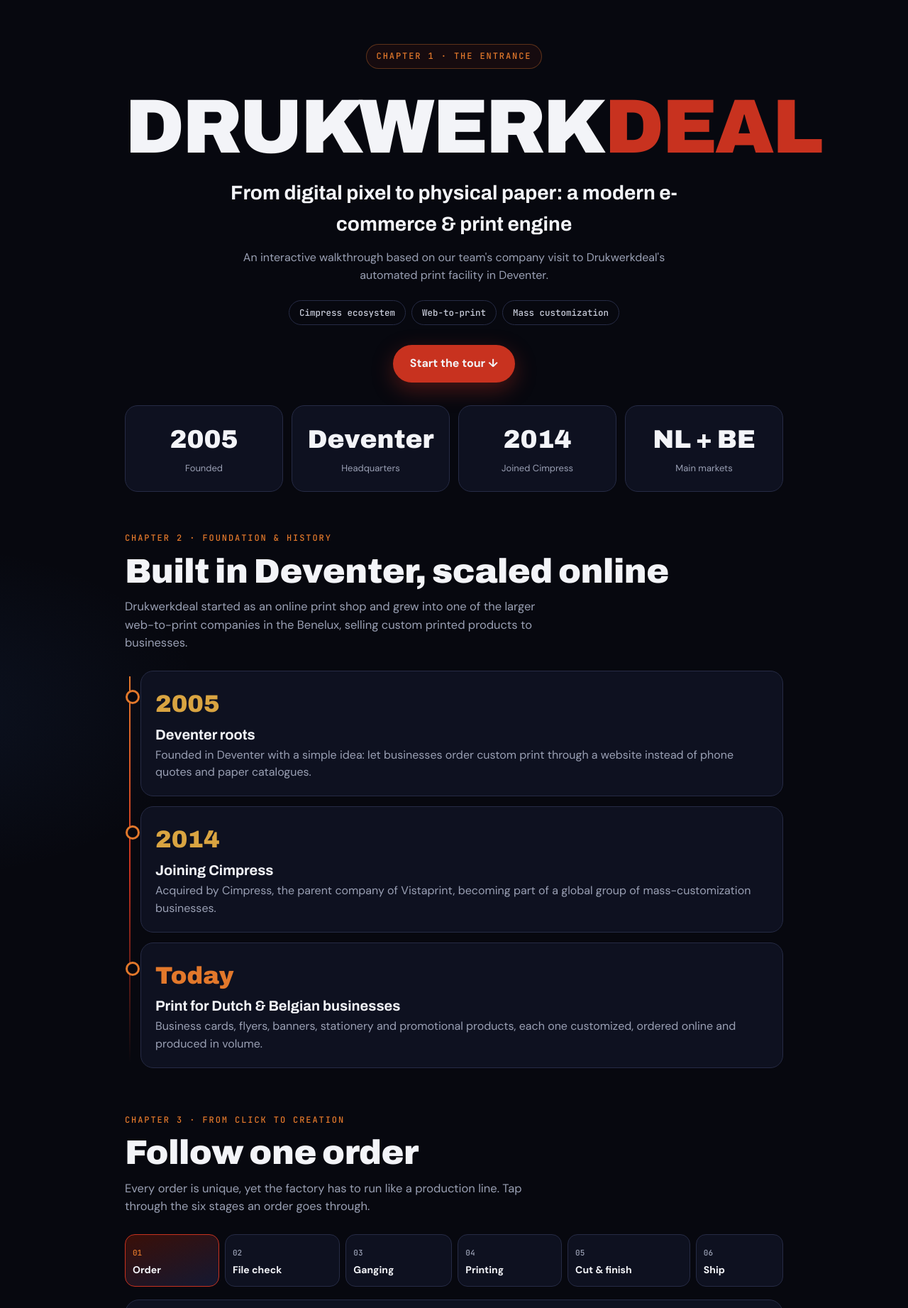
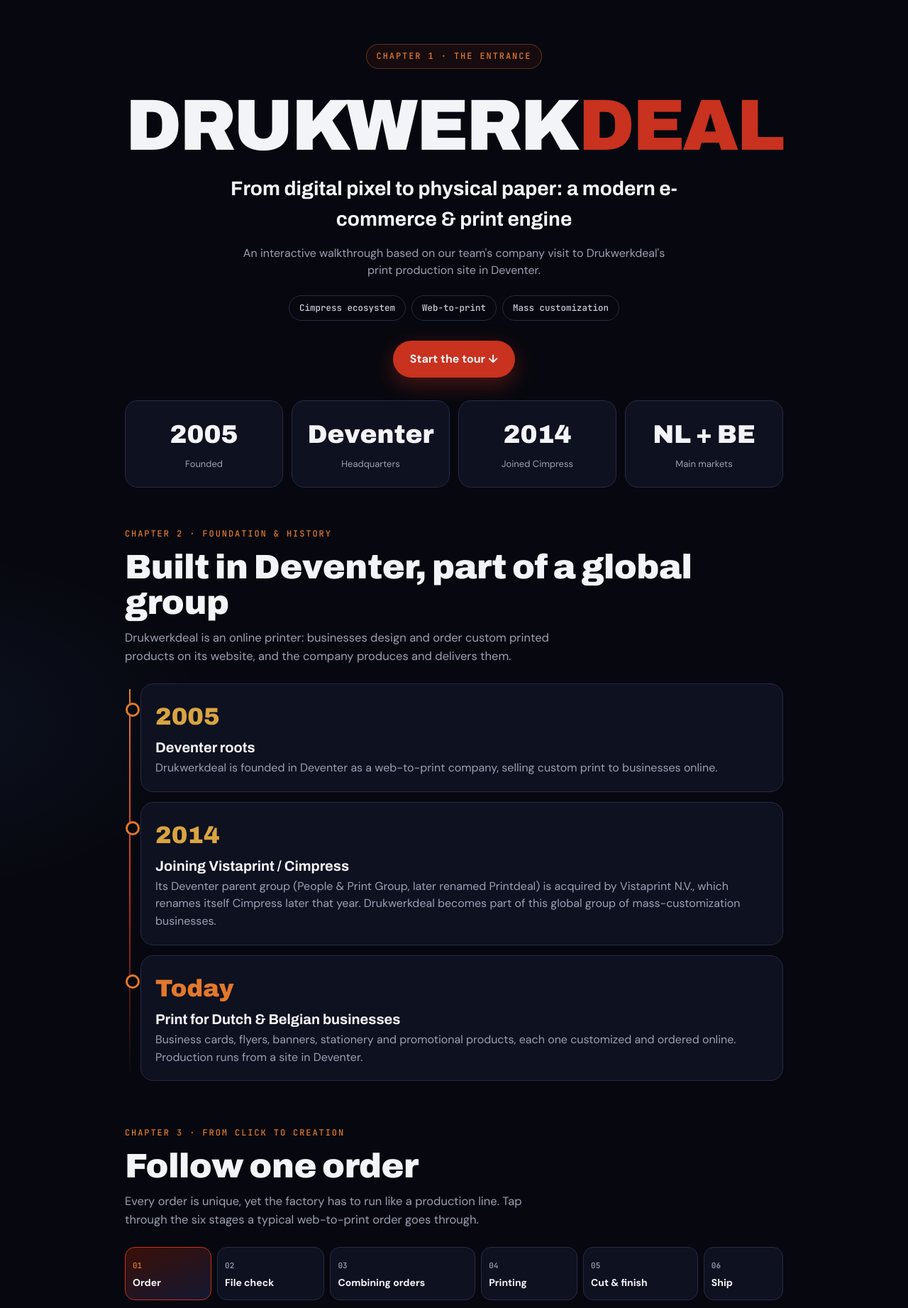
Before and after one commit to hublingcom/synergy-showdown, a plain HTML site: page drukwerkdeal.html in a window 1280 px wide. Shown: the part 57-1900 px from the top of the page at 71% size. Drawn offline with Linux system fonts and the light colour scheme.

Commit message:
Update drukwerkdeal.html

```diff
--- a/drukwerkdeal.html
+++ b/drukwerkdeal.html
@@ -4,7 +4,7 @@
 <meta charset="utf-8">
 <meta name="viewport" content="width=device-width, initial-scale=1, viewport-fit=cover">
 <title>Drukwerkdeal Visit</title>
-<meta name="description" content="Our company visit to Drukwerkdeal in Deventer: history, the journey of a print order, and a hands-on gang-run puzzle.">
+<meta name="description" content="Our company visit to Drukwerkdeal in Deventer: history, the journey of a print order, and a hands-on press sheet puzzle.">
 <link rel="preconnect" href="https://fonts.googleapis.com">
 <link rel="preconnect" href="https://fonts.gstatic.com" crossorigin>
 <link href="https://fonts.googleapis.com/css2?family=Archivo:wght@500;700;900&family=DM+Sans:wght@400;500;700&family=JetBrains+Mono:wght@500&display=swap" rel="stylesheet">
@@ -15,7 +15,7 @@
   --c1:#E2782B; --c2:#4C8DF6; --c3:#3FB37F; --c4:#D9A441; --c5:#B46BE8; --c6:#E85D75; --c7:#3CC4C8; --c8:#9DB04A;
 }
 *{box-sizing:border-box}
-html,body{margin:0}
+html,body{margin:0;overflow-x:hidden}
 body{background:var(--bg);color:var(--ink);font-family:'DM Sans',system-ui,-apple-system,sans-serif;line-height:1.55;-webkit-tap-highlight-color:transparent;
   background-image:radial-gradient(900px 500px at 85% -10%,rgba(200,50,31,.22),transparent 60%),radial-gradient(700px 400px at -10% 30%,rgba(76,141,246,.08),transparent 60%)}
 .wrap{max-width:960px;margin:0 auto;padding:0 16px 64px}
@@ -38,7 +38,7 @@
 /* hero */
 .hero{padding:64px 0 24px;text-align:center}
 .hero .chapter{display:inline-block;border:1px solid rgba(226,120,43,.35);background:rgba(200,50,31,.08);border-radius:999px;padding:7px 14px}
-.hero h1{font-size:clamp(46px,13vw,108px);font-weight:900;letter-spacing:-.03em;margin:14px 0 14px}
+.hero h1{font-size:min(104px,calc((100vw - 40px) / 7.6));font-weight:900;letter-spacing:-.03em;margin:14px 0 14px;white-space:nowrap}
 .hero h1 span{color:var(--red)}
 .hero .sub{font-family:'Archivo',system-ui,sans-serif;font-weight:700;font-size:clamp(19px,4.6vw,28px);max-width:720px;margin:0 auto 14px}
 .hero p.lead{color:var(--muted);max-width:600px;margin:0 auto}
@@ -141,7 +141,7 @@
     <p class="chapter">Chapter 1 · The entrance</p>
     <h1>DRUKWERK<span>DEAL</span></h1>
     <p class="sub">From digital pixel to physical paper: a modern e-commerce &amp; print engine</p>
-    <p class="lead">An interactive walkthrough based on our team's company visit to Drukwerkdeal's automated print facility in Deventer.</p>
+    <p class="lead">An interactive walkthrough based on our team's company visit to Drukwerkdeal's print production site in Deventer.</p>
     <div class="pills"><span>Cimpress ecosystem</span><span>Web-to-print</span><span>Mass customization</span></div>
     <a class="cta" href="#journey">Start the tour ↓</a>
   </section>
@@ -156,12 +156,12 @@
   <!-- CHAPTER 2 -->
   <section>
     <p class="chapter">Chapter 2 · Foundation &amp; history</p>
-    <h2>Built in Deventer, scaled online</h2>
-    <p class="intro">Drukwerkdeal started as an online print shop and grew into one of the larger web-to-print companies in the Benelux, selling custom printed products to businesses.</p>
+    <h2>Built in Deventer, part of a global group</h2>
+    <p class="intro">Drukwerkdeal is an online printer: businesses design and order custom printed products on its website, and the company produces and delivers them.</p>
     <div class="tl">
-      <div class="ev"><span class="yr">2005</span><h3>Deventer roots</h3><p>Founded in Deventer with a simple idea: let businesses order custom print through a website instead of phone quotes and paper catalogues.</p></div>
-      <div class="ev"><span class="yr">2014</span><h3>Joining Cimpress</h3><p>Acquired by Cimpress, the parent company of Vistaprint, becoming part of a global group of mass-customization businesses.</p></div>
-      <div class="ev"><span class="yr">Today</span><h3>Print for Dutch &amp; Belgian businesses</h3><p>Business cards, flyers, banners, stationery and promotional products, each one customized, ordered online and produced in volume.</p></div>
+      <div class="ev"><span class="yr">2005</span><h3>Deventer roots</h3><p>Drukwerkdeal is founded in Deventer as a web-to-print company, selling custom print to businesses online.</p></div>
+      <div class="ev"><span class="yr">2014</span><h3>Joining Vistaprint / Cimpress</h3><p>Its Deventer parent group (People &amp; Print Group, later renamed Printdeal) is acquired by Vistaprint N.V., which renames itself Cimpress later that year. Drukwerkdeal becomes part of this global group of mass-customization businesses.</p></div>
+      <div class="ev"><span class="yr">Today</span><h3>Print for Dutch &amp; Belgian businesses</h3><p>Business cards, flyers, banners, stationery and promotional products, each one customized and ordered online. Production runs from a site in Deventer.</p></div>
     </div>
   </section>
 
@@ -169,7 +169,7 @@
   <section id="journey">
     <p class="chapter">Chapter 3 · From click to creation</p>
     <h2>Follow one order</h2>
-    <p class="intro">Every order is unique, yet the factory has to run like a production line. Tap through the six stages an order goes through.</p>
+    <p class="intro">Every order is unique, yet the factory has to run like a production line. Tap through the six stages a typical web-to-print order goes through.</p>
     <div class="steps" id="steps" role="tablist"></div>
     <div class="stage" id="stage" role="tabpanel" aria-live="polite"></div>
   </section>
@@ -177,8 +177,8 @@
   <!-- CHAPTER 4 -->
   <section id="game">
     <p class="chapter">Chapter 4 · Your turn</p>
-    <h2>Gang the sheet</h2>
-    <p class="intro">Printing one customer's 100 business cards on its own press run would waste paper and setup time. So orders from different customers are combined on one sheet. Tap orders to place them on the press sheet and fill at least <b>90%</b> of it before sending it to the press.</p>
+    <h2>Fill the press sheet</h2>
+    <p class="intro">Printing one customer's 100 business cards on its own press run would waste paper and setup time. That is why online printers commonly combine orders from different customers on one sheet, so one print run serves many customers at once. Tap orders to place them on the press sheet and fill at least <b>90%</b> of it before sending it to the press.</p>
     <div class="game">
       <div class="g-top">
         <div class="meter">
@@ -219,6 +219,18 @@
 <script>
 const $ = s => document.querySelector(s);
 
+/* ---------- keep the title on screen ---------- */
+function fitTitle() {
+  const h = document.querySelector('.hero h1'); if (!h) return;
+  h.style.fontSize = '';
+  const max = h.parentElement.clientWidth;
+  let fs = parseFloat(getComputedStyle(h).fontSize);
+  while (h.scrollWidth > max && fs > 20) { fs -= 2; h.style.fontSize = fs + 'px'; }
+}
+fitTitle();
+window.addEventListener('resize', fitTitle);
+document.fonts && document.fonts.ready.then(fitTitle);
+
 /* ---------- Chapter 3: order journey ---------- */
 const STEPS = [
   { t: 'Order', ill: 'cart',
@@ -227,7 +239,7 @@
   { t: 'File check', ill: 'check',
     d: 'Software checks the uploaded file automatically: correct size, bleed, resolution and colour mode. Problems are flagged before anything is printed.',
     e: 'Catching errors early is cheaper than reprinting later. It is quality control at the very start of the line.' },
-  { t: 'Ganging', ill: 'grid',
+  { t: 'Combining orders', ill: 'grid',
     d: 'Orders with the same paper and finish are grouped and placed together on one large press sheet, often mixing many different customers.',
     e: 'A packing and batching problem: fill every sheet as fully as possible to reduce waste and setup time.' },
   { t: 'Printing', ill: 'press',
@@ -235,7 +247,7 @@
     e: 'Machine time is the bottleneck, so scheduling decides how many orders the factory can handle per day.' },
   { t: 'Cut & finish', ill: 'cut',
     d: 'The printed sheets are cut into individual products and finished, for example by folding, laminating or rounding corners, and sorted back to each order.',
-    e: 'After ganging, everything has to be split up again. Tracking each piece back to the right order is critical.' },
+    e: 'After combining, everything has to be split up again. Tracking each piece back to the right order is critical.' },
   { t: 'Ship', ill: 'box',
     d: 'Orders are packed, labelled and handed to delivery partners, so the customer receives a parcel at their door.',
     e: 'Lead time and on-time delivery are what the customer actually feels, so the whole chain is tuned for speed.' }
@@ -263,18 +275,18 @@
       <div class="eng"><b>ENGINEERING VIEW</b>${s.e}</div>
       <div class="stage-nav">
         <button class="btn" id="prev" ${cur === 0 ? 'disabled' : ''}>← Back</button>
-        <button class="btn red" id="next">${cur === STEPS.length - 1 ? 'Try ganging yourself →' : 'Next stage →'}</button>
+        <button class="btn red" id="next">${cur === STEPS.length - 1 ? 'Try it yourself →' : 'Next stage →'}</button>
       </div>
     </div>`;
   $('#prev').addEventListener('click', () => go(cur - 1));
   $('#next').addEventListener('click', () => cur === STEPS.length - 1 ? $('#game').scrollIntoView({ behavior: 'smooth' }) : go(cur + 1));
   const active = document.querySelector('.st[aria-selected="true"]');
-  active && active.scrollIntoView({ block: 'nearest', inline: 'nearest' });
+  if (active) { const box = $('#steps'); box.scrollLeft = active.offsetLeft - box.offsetLeft - 16; }
 }
 function go(i) { cur = Math.max(0, Math.min(STEPS.length - 1, i)); seen.add(cur); renderSteps(); }
 renderSteps();
 
-/* ---------- Chapter 4: gang-run puzzle ---------- */
+/* ---------- Chapter 4: press sheet puzzle ---------- */
 const SLOTS = 24;
 const POOL = [
   ['Business cards', 'Bakery', 2], ['Business cards', 'Law firm', 2], ['Flyers', 'Gym', 4], ['Flyers', 'Café', 4],
```
